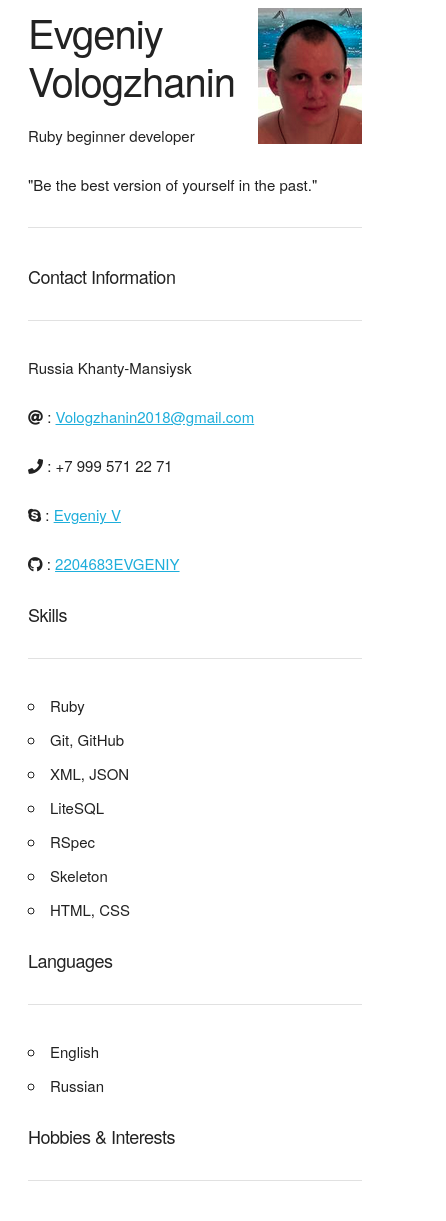
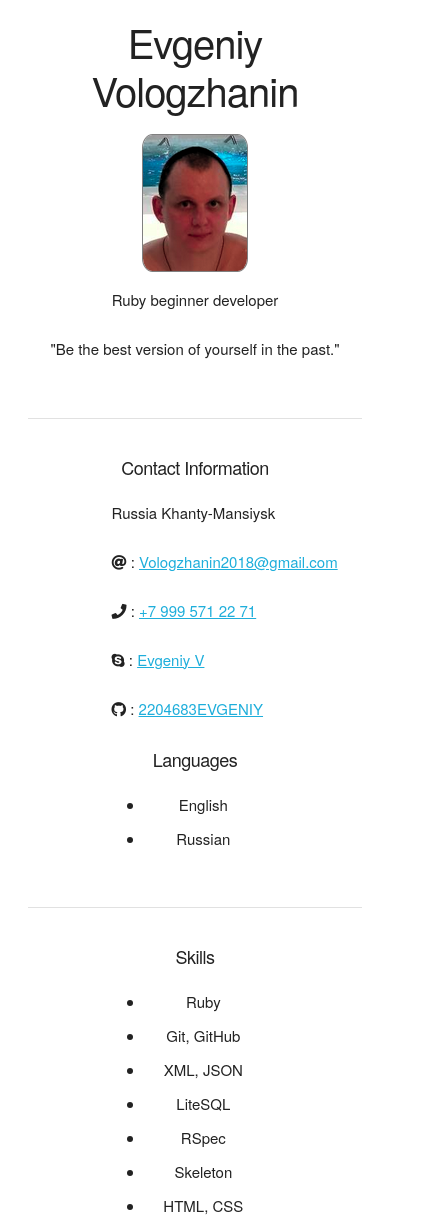
Before and after one commit to 2204683EVGENIY/CV_Ruby_developer, a plain HTML site: page index.html in a window 390 px wide. Shown: the top 1221 px of the page, 446 px wide, since content can reach past the window. Drawn offline with Linux system fonts and the light colour scheme.

Commit message:
change file

```diff
--- /dev/null
+++ b/css/about_me.css
@@ -0,0 +1,123 @@
+.contacts {
+  float: left;
+  width: 50%;
+  height: 300px;
+  text-align: center;
+}
+
+.contacts-line {
+  text-align: left;
+  width: 50%;
+  margin-left: 31%;
+  margin-right: 69%;
+}
+
+.languages {
+  float: right;
+  width: 50%;
+  height: 300px;
+  text-align: center;
+}
+
+.skills {
+  float: left;
+  width: 50%;
+  height: 300px;
+  text-align: center;
+}
+
+.hobbies {
+  float: right;
+  width: 50%;
+  height: 300px;
+  text-align: center;
+}
+
+.contacts-language {
+  padding-bottom: 0.5%;
+  height: 300px;
+}
+
+.skills-hobbies {
+  padding-bottom: 0.5%;
+  height: 300px;
+}
+
+.list {
+  text-align: center;
+  width: 30%;
+  margin-left: 35%;
+  margin-right: 65%;
+}
+
+@media (max-width: 850px) {
+  .contacts,
+  .contacts-line,
+  .languages,
+  .skills,
+  .hobbies,
+  .contacts-language,
+  .skills-hobbies,
+  .list {
+    float: none;
+    width: auto;
+    height: auto;
+    margin: none;
+  }
+
+  .contacts-line {
+    width: 100%;
+    margin-left: 32%;
+    margin-right: 68%;
+  }
+
+  .list {
+    margin-right: 30%;
+  }
+
+  .tel {
+    padding-right: 70%;
+  }
+
+  .mail,
+  .tel,
+  .skype {
+    float: left;
+  }
+}
+
+@media (max-width: 500px) {
+  .contacts,
+  .contacts-line,
+  .languages,
+  .skills,
+  .hobbies,
+  .contacts-language,
+  .skills-hobbies,
+  .list {
+    float: none;
+    width: auto;
+    height: auto;
+    margin: none;
+  }
+
+  .contacts-line {
+    width: 100%;
+    margin-left: 25%;
+    margin-right: 75%;
+  }
+
+  .list {
+    margin-right: 30%;
+  }
+
+  .tel {
+    padding-right: 50%;
+  }
+
+  .mail,
+  .tel,
+  .skype {
+    float: left;
+  }
+}
--- /dev/null
+++ b/css/header.css
@@ -0,0 +1,14 @@
+header {
+  text-align: center;
+  padding-top: 3%;
+  padding-bottom: 0.5%;
+}
+
+.profession {
+  padding-top: 3%;
+}
+
+.pic {
+  border: 1px solid grey;
+  border-radius: 10%;
+}
--- a/css/skeleton.css
+++ b/css/skeleton.css
@@ -287,8 +287,7 @@ label > .label-body {
 
 /* Lists
 –––––––––––––––––––––––––––––––––––––––––––––––––– */
-ul {
-  list-style: circle inside; }
+
 ol {
   list-style: decimal inside; }
 ol, ul {
@@ -384,7 +383,7 @@ hr {
 –––––––––––––––––––––––––––––––––––––––––––––––––– */
 
 /* Self Clearing Goodness */
-.container:after,
+
 .row:after,
 .u-cf {
   content: "";
--- a/index.html
+++ b/index.html
@@ -1,40 +1,35 @@
 <!DOCTYPE html>
-<html>
-
-  <head lang="eng">
-    <meta charset="utf-8">
+<html lang="en">
+  <head>
+    <meta charset="UTF-8">
+    <meta name="viewport" content="width=device-width, initial-scale=1.0">
     <title>CV_EVologzhanin</title>
-    <style>
-      .pic {
-      float: right;
-      position: relative;
-      margin: 0 0 5px 5px;
-      }
-    </style>
-    <link rel="stylesheet" href="https://use.fontawesome.com/releases/v5.2.0/css/all.css" integrity="sha384-hWVjflwFxL6sNzntih27bfxkr27PmbbK/iSvJ+a4+0owXq79v+lsFkW54bOGbiDQ"   crossorigin="anonymous">
+    <link rel="stylesheet" href="https://use.fontawesome.com/releases/v5.2.0/css/all.css" integrity="sha384-hWVjflwFxL6sNzntih27bfxkr27PmbbK/iSvJ+a4+0owXq79v+lsFkW54bOGbiDQ" crossorigin="anonymous">
     <link href="https://fonts.googleapis.com/css?family=Roboto:300,300i,400,400i,500,500i,100,100i&amp;subset=cyrillic" rel="stylesheet">
     <link rel="stylesheet" href="css/skeleton.css">
+    <link rel="stylesheet" href="css/header.css">
+    <link rel="stylesheet" href="css/about_me.css">
   </head>
-
   <body>
     <div class="container">
-      <div>
+      <header>
+        <h1>Evgeniy Vologzhanin</h1>
         <img class="pic" src="photo/my_photo2.jpg">
-        <h1>Evgeniy Vologzhanin</h1>
-        <p>Ruby beginner developer</p>
+        <p class="profession">Ruby beginner developer</p>
         <p>"Be the best version of yourself in the past."</p>
+      </header>
       <hr>
-      </div>
-
+      <div class="about-me">
+        <div class="contacts-language">
+          <div class="contacts">
             <h5>Contact Information</h5>
-      <hr>
-      <div>
+            <div class="contacts-line">
               <p>Russia Khanty-Mansiysk</p>
               <p>
               <i class="fas fa-at"></i> : <a href="mailto:Vologzhanin2018@gmail.com" target="_blank"> Vologzhanin2018@gmail.com</a>
               </p>
               <p>
-          <i class="fas fa-phone"></i> : +7 999 571 22 71
+              <i class="fas fa-phone"></i> : <a href="tel:+79995712271" target="_blank">+7 999 571 22 71</a>
               </p>
               <p>
               <i class="fab fa-skype"></i> : <a href="skype:live:.cid.13eb51eeb86c632" target="_blank"> Evgeniy V</a>
@@ -43,13 +38,23 @@
               <i class="fab fa-github"></i> : <a href="https://github.com/2204683EVGENIY" target="_blank"> 2204683EVGENIY</a>
               </p>
             </div>
+          </div>
+          <div class="languages">
+            <h5>Languages</h5>
+            <div class="list">
+              <ul>
+                <li>English</li>
+                <li>Russian</li>
+              </ul>
+            </div>
+          </div>
+        </div>
+        <hr>
 
-      <div>
+        <div class="skills-hobbies">
+          <div class="skills">
             <h5>Skills</h5>
-        <hr>
-      </div>
-
-      <div>
+            <div class="list">
               <ul>
                 <li>Ruby</li>
                 <li>Git, GitHub</li>
@@ -60,25 +65,10 @@
                 <li>HTML, CSS</li>
               </ul>
             </div>
-
-      <div>
-        <h5>Languages</h5>
-        <hr>
           </div>
-
-      <div>
-        <ul>
-          <li>English</li>
-          <li>Russian</li>
-        </ul>
-      </div>
-
-      <div>
+          <div class="hobbies">
             <h5>Hobbies & Interests</h5>
-        <hr>
-      </div>
-
-      <div>
+            <div class="list">
               <ul>
                 <li>Learning languages</li>
                 <li>Developing</li>
@@ -86,12 +76,16 @@
                 <li>Running</li>
               </ul>
             </div>
+          </div>
+        </div>
+      </div>
+      <hr>
 
       <div>
         <h2>Proffessional Summary</h2>
       </div>
+      <p class="rows-of-text">A beginner ruby developer, always ready to learn something new.</p>
       <hr>
-      <p class="rows-of-text">A beginner ruby developer, always ready to learn something new.</p>
       <div>
         <h2><span class="red">Internship</span> Experience</h2>
       </div>
@@ -196,9 +190,8 @@
       <footer>
         <hr>
         <data>March 2023</data>
-        <div>E: Vologzhanin2018@gmail.com | P: +79995712271 | Skype: live:.cid.13eb51eeb86c632</div>
+        <div><a class="mail" href="mailto:Vologzhanin2018@gmail.com" target="_blank">|E: Vologzhanin2018@gmail.com</a>&nbsp&nbsp<a class="tel" href="tel:+79995712271" target="_blank">|P: +7 999 571 22 71</a>&nbsp&nbsp<a class="skype" href="skype:live:.cid.13eb51eeb86c632" target="_blank">|S: Evgeniy V</a></div>
       </footer>
-
     </div>
   </body>
 </html>
```
Lines whose indentation alone changed are shown as unchanged.
